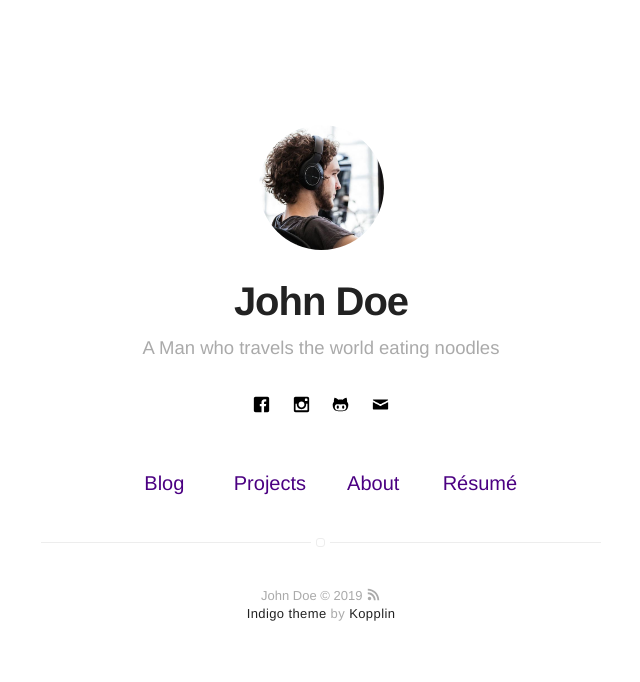
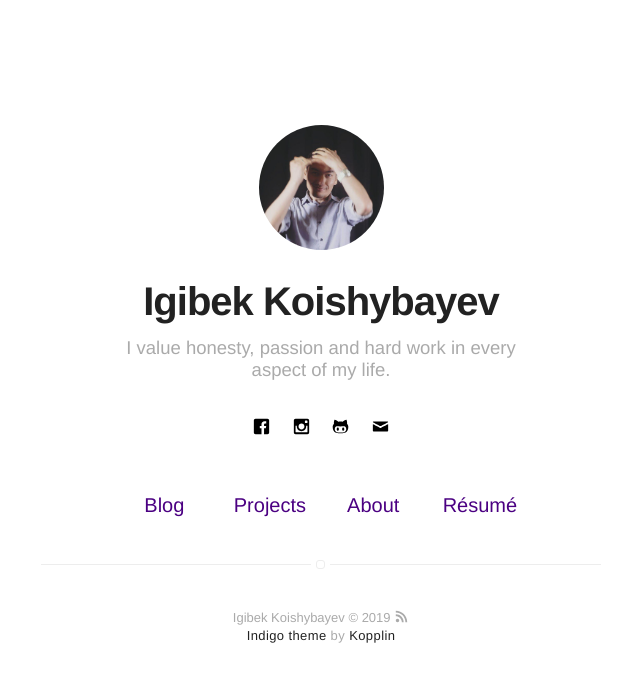
Before and after one commit to igibek/igibek, a Jekyll site: the page built from index.html, in a window 1280 px wide. Shown: the top 682 px of the page, without its empty margins (319-959 px from the left). Built offline with Jekyll 4.4.1, drawn with Linux system fonts in a browser that asks for light colours.

Commit message:
added short description

```diff
--- a/_config.yml
+++ b/_config.yml
@@ -1,6 +1,6 @@
 # main text of home
-name: John Doe
-bio: A Man who travels the world eating noodles
+name: Igibek Koishybayev
+bio: I value honesty, passion and hard work in every aspect of my life.
 
 # twitter summary info
 description: A blog about technology and stuff related
@@ -8,7 +8,7 @@ description: A blog about technology and stuff related
 # if it's an external image, update below for true
 # better with square images
 external-image: false
-picture: assets/images/profile.jpg
+picture: assets/images/profile.jpeg
 
 # If you want to include your resume, set to true
 # and specify source (external or local).
@@ -56,7 +56,7 @@ email: hi@igibek.com
 authors:
     igibek:
         name: Igibek Koishybayev
-        bio: A Man who travels the world eating noodles
+        bio: I value honesty, passion and hard work in every aspect of my life.
         external-image: false
         picture: assets/images/profile.jpg
         # twitter: johndoe
```
Also changed, not shown: assets/images/profile.jpeg (added), assets/images/profile.jpg.
